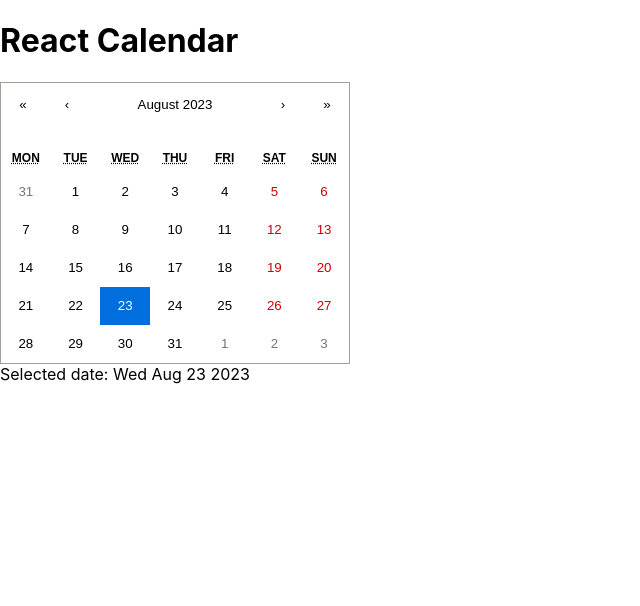
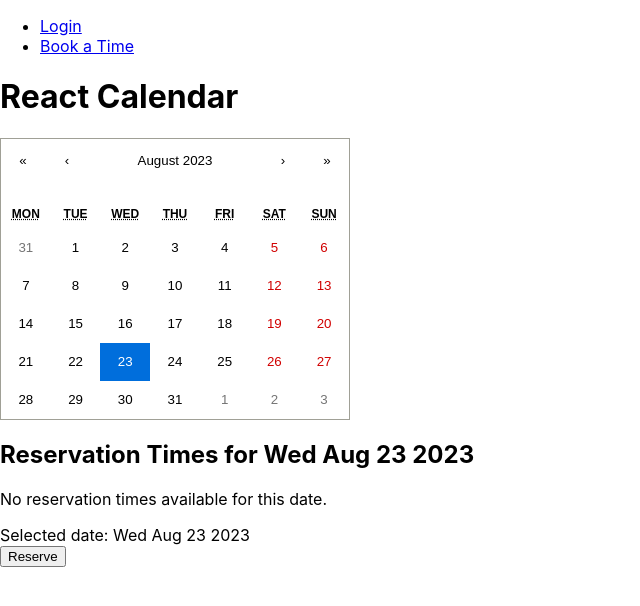
Before and after one commit to jlin42/Landrum-Reservation, a React (Create React App) app: page /booking in a window 1280 px wide. Shown: the top 606 px of the page, without its empty margins (0-640 px from the left). Built offline with nearby package versions, Linux system fonts and the light colour scheme.

Commit message:
Create basic page layout and calendar dummy data

```diff
--- a/package.json
+++ b/package.json
@@ -36,5 +36,8 @@
       "last 1 firefox version",
       "last 1 safari version"
     ]
+  },
+  "devDependencies": {
+    "react-router-dom": "^6.15.0"
   }
 }
--- a/src/App.js
+++ b/src/App.js
@@ -1,24 +1,20 @@
-import {useState} from 'react';
-import Calendar from 'react-calendar';
-import 'react-calendar/dist/Calendar.css'
-import './App.css';
+import ReactDOM from "react-dom/client";
+import { BrowserRouter, Routes, Route } from "react-router-dom";
+import Layout from "./pages/Layout.js";
+import Calendar from "./components/Calendar";
+import Booking from "./pages/Bookings.js";
 
 function App() {
- const [date, setDate] = useState(new Date())
-
-
-
-return (
- <div className="app">
-   <h1 className="header">React Calendar</h1>
-   <div className="calendar-container">
-     <Calendar onChange={setDate} value={date}/>
-   </div>
-   <div className="text-center">
-      Selected date: {date.toDateString()}
-   </div>
- </div>
-  )
+  return (
+    <BrowserRouter>
+      <Routes>
+        <Route path="/" element={<Layout/>}>
+          <Route path="booking" element={<Booking/>} />
+          <Route path="login" element={null} />
+        </Route>
+      </Routes>
+    </BrowserRouter>
+  );
 
 }
 
--- /dev/null
+++ b/src/components/Calendar.js
@@ -0,0 +1,48 @@
+import {useState} from 'react';
+import Calendar from 'react-calendar';
+import 'react-calendar/dist/Calendar.css'
+// import './App.css';
+
+function ReactCalendar() {
+ const [selectedDate, setSelectedDate] = useState(new Date());
+ const [reservationTimes, setReservationTimes] = useState([]);
+
+ const reservations = {
+    '2023-08-25': ['09:00 AM', '10:00 AM'],
+    '2023-08-26': ['11:00 AM', '12:00 PM'],
+    // Add more dates and reservation times here
+  };
+
+  const handleDateChange = (date) => {
+    setSelectedDate(date);
+    const formattedDate = date.toISOString().split('T')[0];
+    console.log(formattedDate)
+    setReservationTimes(reservations[formattedDate] || []);
+  };
+
+return (
+ <div className="app">
+   <h1 className="header">React Calendar</h1>
+   <div className="calendar-container">
+     <Calendar onChange={handleDateChange} value={selectedDate} />
+   </div>
+   <div className="reservation-times">
+        <h2>Reservation Times for {selectedDate.toDateString()}</h2>
+        {reservationTimes.length === 0 ? ( <p>No reservation times available for this date.</p>
+        ) : (
+          <ul>
+            {reservationTimes.map((time, index) => (
+              <li key={index}>{time}</li>
+            ))}
+          </ul>
+        )}
+      </div>
+   <div className="text-center">
+      Selected date: {selectedDate.toDateString()}
+   </div>
+ </div>
+  )
+
+}
+
+export default ReactCalendar;
--- /dev/null
+++ b/src/components/Timeslots.js
@@ -0,0 +1,12 @@
+import React from 'react';
+
+const TimeSlot = ({ time, isReserved, onReserve }) => {
+  return (
+    <div className={`timeslot ${isReserved ? 'reserved' : ''}`}>
+      <span>{time}</span>
+      {!isReserved && <button onClick={onReserve}>Reserve</button>}
+    </div>
+  );
+};
+
+export default TimeSlot;
--- /dev/null
+++ b/src/pages/Bookings.js
@@ -0,0 +1,15 @@
+import ReactCalendar from "../components/Calendar";
+import 'react-calendar/dist/Calendar.css'
+import TimeSlot from '../components/Timeslots';
+// import './App.css';
+
+function Booking() {
+return (
+ <div>
+    <ReactCalendar/>
+    <TimeSlot/>
+  </div>
+  );
+}
+
+export default Booking;
--- /dev/null
+++ b/src/pages/Layout.js
@@ -0,0 +1,22 @@
+import { Outlet, Link } from "react-router-dom";
+
+const Layout = () => {
+  return (
+    <>
+      <nav>
+        <ul>
+          <li>
+            <Link to="/login">Login</Link>
+          </li>
+          <li>
+            <Link to="/booking">Book a Time</Link>
+          </li>
+        </ul>
+      </nav>
+
+      <Outlet />
+    </>
+  )
+};
+
+export default Layout;
```
Also changed, not shown: src/components/Calendar/index.js (deleted, +0 -14 lines), 1 other file (tests, documents, lock files or other folders).
